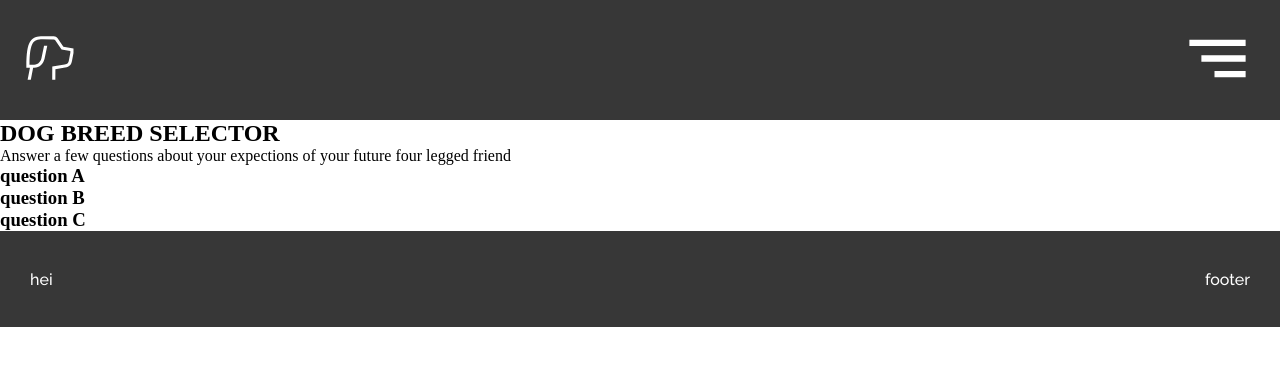
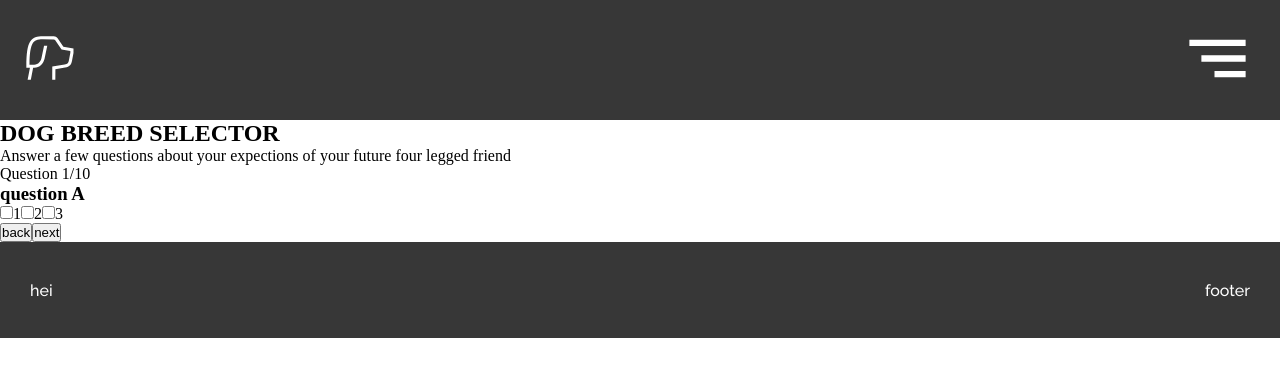
Before and after one commit to lstubdal/find-the-right-dog, a Next.js app: page /findBreed in a window 1280 px wide. Shown: the top 376 px of the page. Built offline with nearby package versions, Linux system fonts and the light colour scheme; what next-redux-wrapper would draw is missing.

Commit message:
Display questions with options dynamicly

```diff
--- a/src/pages/findBreed.js
+++ b/src/pages/findBreed.js
@@ -1,23 +1,41 @@
 import React from "react";
 import { useSelector, useDispatch } from 'react-redux';
+import styles from '@component/styles/FindBreed.module.css';
 
 export default function FindBreed() {
+
+    // access slice from redux
     const index = useSelector((state) => state.quiz.index);
-    const questions = useSelector((state) => state.quiz.questions ) // access questions for user from redux
+    const questions = useSelector((state) => state.quiz.questions);
 
-    console.log('questions', questions)
-    console.log(index);
-
+    // make reducers accessbible to current component
+    const dispatch = useDispatch();
 
     return(
-        <div>
+        <div className={styles.findBreed}>
             <h2>DOG BREED SELECTOR</h2>
             <p>Answer a few questions about your expections of your future four legged friend</p>
 
-            <section>
-            {questions.map((question) => (
-                <h3 key={question.id}>{question.question}</h3>
-            ))}
+            <section className={styles.quiz}>
+                <p>Question {index + 1}/10</p>
+                <h3>{questions[index].question}</h3>
+
+                <div>
+                    <input type="checkbox" name="low" />
+                    <label for="low">{questions[index].option1}</label>
+
+                    <input type="checkbox" name="medium" />
+                    <label for="medium">{questions[index].option2}</label>
+
+                    <input type="checkbox" name="high" />
+                    <label for="high">{questions[index].option3}</label>
+                </div>
+
+                <div>
+                    <button>back</button>
+                    <button>next</button>
+                </div>
+
             </section>
         </div>
     )
```
